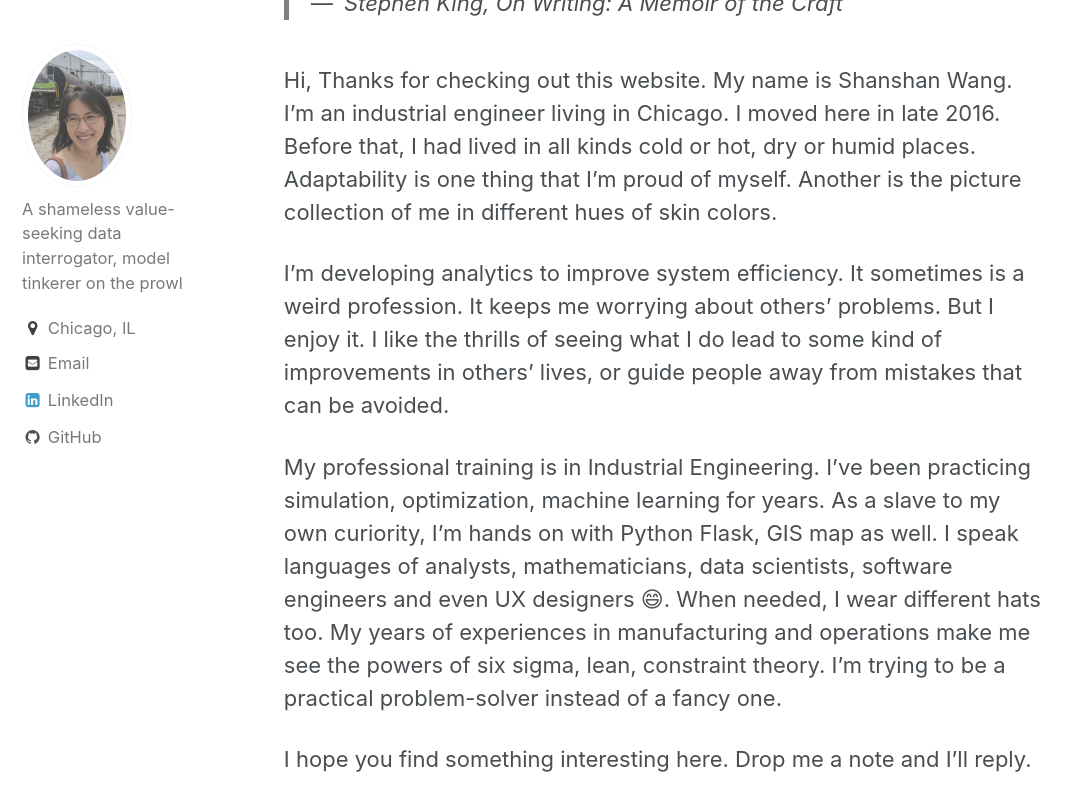
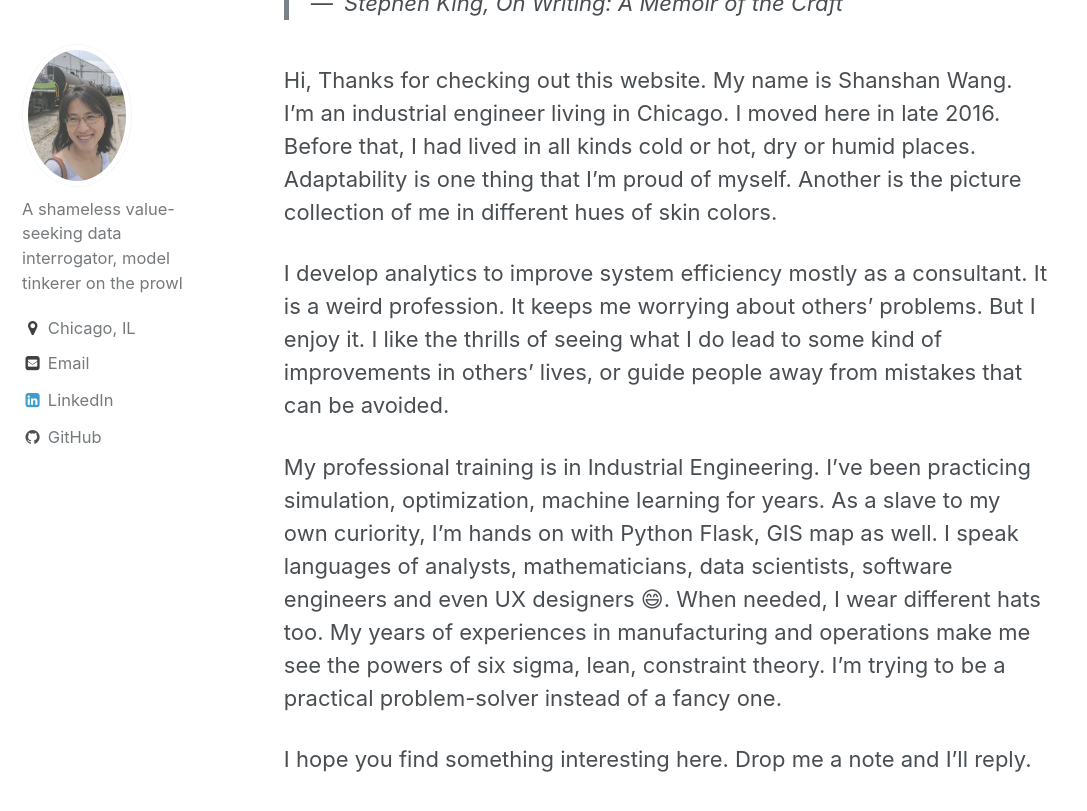
Before and after one commit to wshanshan/wshanshan.github.io, a Jekyll site: the page built from _pages/about.md, in a window 1280 px wide and 900 px high, scrolled down 447 px. Shown: the top 811 px of the window, without its empty margins (0-1087 px from the left). Built offline with Jekyll 4.4.1, drawn with Linux system fonts in a browser that asks for light colours; emoji names are drawn with the system emoji font.

Commit message:
slight change on about

```diff
--- a/_pages/about.md
+++ b/_pages/about.md
@@ -12,7 +12,7 @@ header:
 
 Hi, Thanks for checking out this website. My name is Shanshan Wang. I'm an industrial engineer living in Chicago. I moved here in late 2016. Before that, I had lived in all kinds cold or hot, dry or humid places. Adaptability is one thing that I'm proud of myself. Another is the picture collection of me in different hues of skin colors.
 
-I'm developing analytics to improve system efficiency. It sometimes is a weird profession. It keeps me worrying about others' problems. But I enjoy it. I like the thrills of seeing what I do lead to some kind of improvements in others' lives, or guide people away from mistakes that can be avoided.
+I develop analytics to improve system efficiency mostly as a consultant. It is a weird profession. It keeps me worrying about others' problems. But I enjoy it. I like the thrills of seeing what I do lead to some kind of improvements in others' lives, or guide people away from mistakes that can be avoided.
 
 My professional training is in Industrial Engineering. I've been practicing simulation, optimization, machine learning for years. As a slave to my own curiority, I'm hands on with Python Flask, GIS map as well. I speak languages of analysts, mathematicians, data scientists, software engineers and even UX designers :smile:. When needed, I wear different hats too. My years of experiences in manufacturing and operations make me see the powers of six sigma, lean, constraint theory. I'm trying to be a practical problem-solver instead of a fancy one.
 
```
Also changed, not shown: 2 other files.
